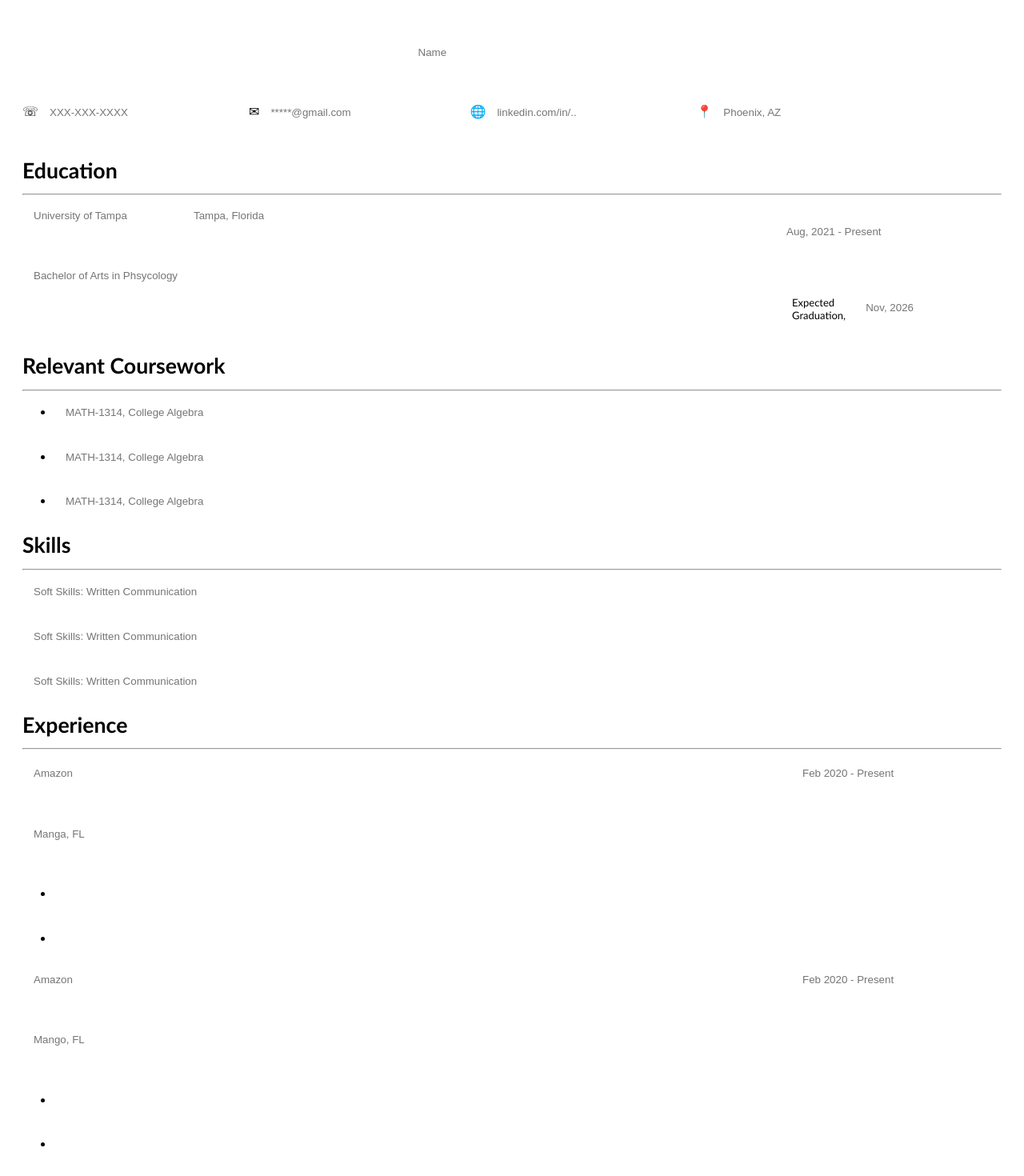
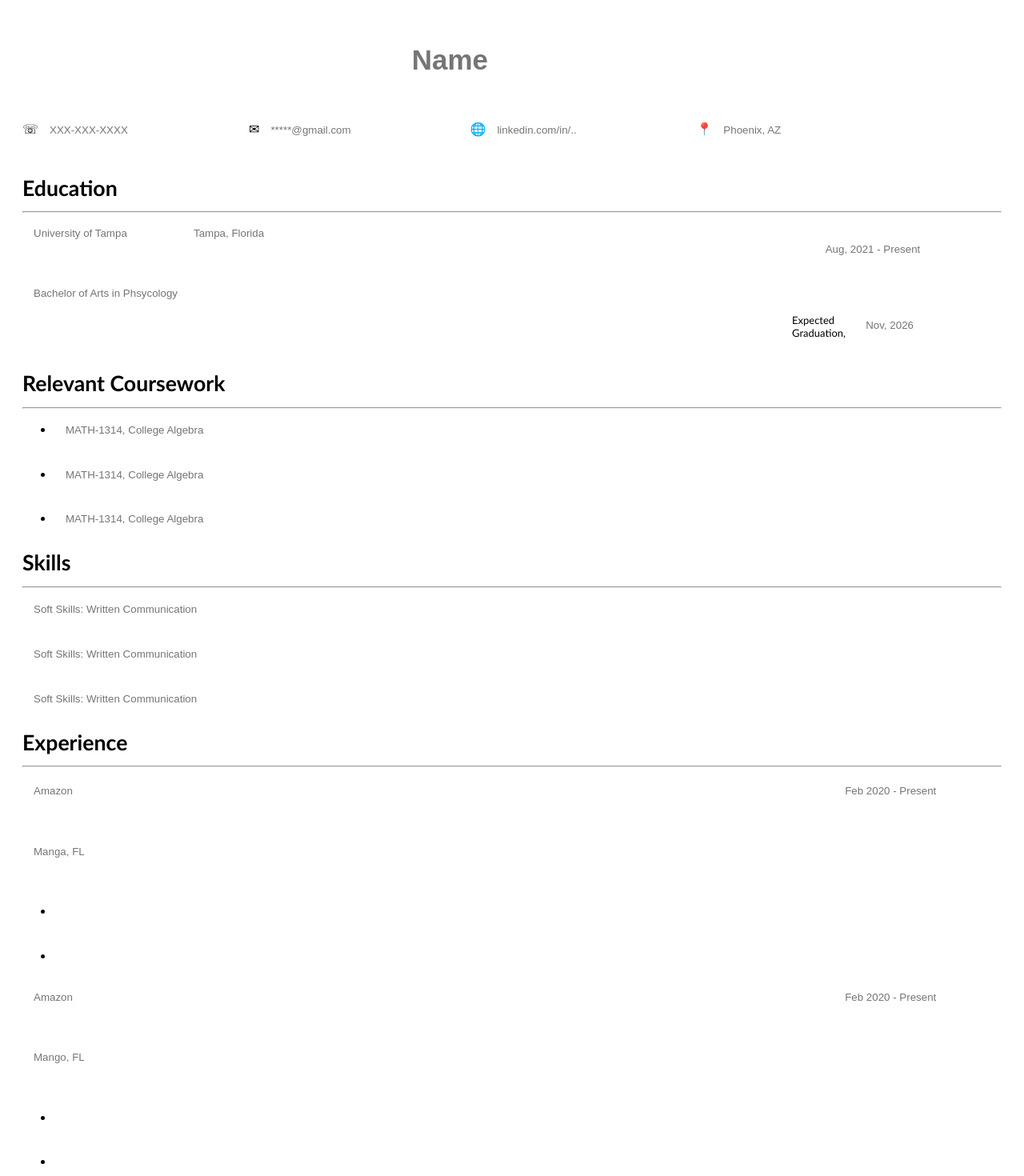
Before and after one commit to reaganrandolph1015/cv-app, a React (Create React App) app: page / in a window 1280 px wide. Shown: the top 1470 px of the page at 80% size. Built offline with nearby package versions, Linux system fonts and the light colour scheme; the HTML template or start-up script is replaced by a standard one.

Commit message:
Finished submit button and clear input field button handling, minor styling

```diff
--- a/src/App.js
+++ b/src/App.js
@@ -24,7 +24,7 @@ function App() {
 
   return (
     <div className="wrapper">
-      <form onSubmit={handleSubmit} onDoubleClick={() => setShowBtns(true)}>
+      <form onSubmit={handleSubmit} onClick={() => setShowBtns(true)}>
         {<Header />}
         {<Education />} {<Course />} {<Skills />} {<Experience />}
         {<Extra />}
--- a/src/components/Education.js
+++ b/src/components/Education.js
@@ -28,7 +28,11 @@ function Education() {
         </div>
         <div className="education-date-info-container">
           <div className="attend-date">
-            <Input name="attendance-date" placeholder="Aug, 2021 - Present" />
+            <Input
+              name="attendance-date"
+              placeholder="Aug, 2021 - Present"
+              style={{ textAlign: 'right' }}
+            />
           </div>
           <div className="expected-grad-container">
             <div className="eg-eg">
--- a/src/components/Experience.js
+++ b/src/components/Experience.js
@@ -22,7 +22,13 @@ function Experience() {
                   </div>
                   {<Input name="job-location" placeholder="Manga, FL" />}
                 </div>
-                {<Input name="job-date" placeholder="Feb 2020 - Present" />}
+                {
+                  <Input
+                    name="job-date"
+                    placeholder="Feb 2020 - Present"
+                    style={{ textAlign: 'right' }}
+                  />
+                }
               </div>
               <ul className="job-info">
                 <li>{<Input name="job-info" />}</li>
@@ -37,7 +43,13 @@ function Experience() {
                   </div>
                   {<Input name="job-location" placeholder="Mango, FL" />}
                 </div>
-                {<Input name="job-date" placeholder="Feb 2020 - Present" />}
+                {
+                  <Input
+                    name="job-date"
+                    placeholder="Feb 2020 - Present"
+                    style={{ textAlign: 'right' }}
+                  />
+                }
               </div>
               <ul className="job-info">
                 <li>{<Input name="job-info" />}</li>
--- a/src/components/Input.js
+++ b/src/components/Input.js
@@ -6,12 +6,17 @@ function Input(props) {
   const [showClear, setShowClear] = useState(false);
 
   const renderClear = () => {
-    return <button onClick={clearInput}>❌</button>;
+    return (
+      <button className="clear-btn" onMouseDown={clearInput}>
+        ❌
+      </button>
+    );
   };
 
   const clearInput = () => {
     setInputValue('');
     setShowClear(false);
+    console.log('Cleared');
   };
 
   const handleInput = (e) => {
@@ -19,20 +24,25 @@ function Input(props) {
   };
 
   return (
-    <div className="input-field-container">
+    <div>
       <div>
         <h2>{props.symbol}</h2>
       </div>
       <fieldset>
+        <div className="input-field-container">
           <input
+            onBlur={() => setShowClear(false)}
             name={props.name}
+            className={props.className}
             type="text"
+            style={props.style}
             placeholder={props.placeholder}
             value={inputValue}
             onChange={handleInput}
             onClick={() => setShowClear(true)}
           />
           {showClear ? renderClear() : null}
+        </div>
       </fieldset>
     </div>
   );
--- a/src/styles/Style.css
+++ b/src/styles/Style.css
@@ -107,10 +107,6 @@ input {
 .head-name {
   display: flex;
   justify-content: center;
-  align-items: flex-start;
-}
-
-.job-company-input {
 }
 
 .job-company-location-container {
```
Lines whose indentation alone changed are shown as unchanged.
